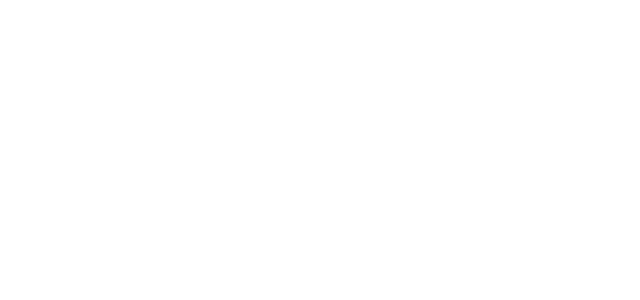
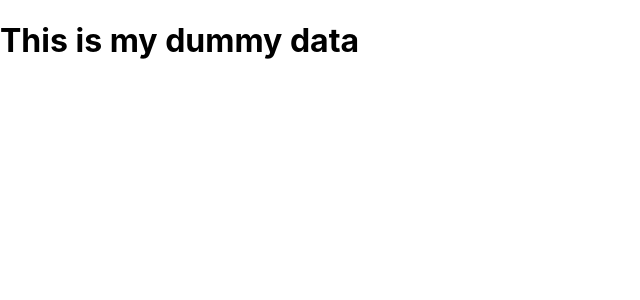
Before and after one commit to ialtafshaikh/trainee-profile-pages, a React (Create React App) app: page /dummy in a window 1280 px wide. Shown: the top 300 px of the page, without its empty margins (0-640 px from the left). Built offline with nearby package versions, Linux system fonts and the light colour scheme.

Commit message:
Dummy data is added

```diff
--- /dev/null
+++ b/src/pages/dummy.jsx
@@ -0,0 +1,13 @@
+import React, { Component } from "react";
+
+class Dummy extends Component {
+	render() {
+		return (
+			<div>
+				<h1>This is my dummy data</h1>
+			</div>
+		);
+	}
+}
+
+export default Dummy;
--- a/src/routes/router.js
+++ b/src/routes/router.js
@@ -5,6 +5,7 @@
 import AboutUs from "../pages/AboutUs";
 import Test from "../pages/test";
 import ContactUs from "../pages/ContactUs";
+import Dummy from "../pages/dummy";
 
 export default class Router extends Component {
 	render() {
@@ -15,6 +16,7 @@
 						<Route path="/about" exact component={AboutUs} />
 						<Route path="/contact" exact component={ContactUs} />
 						<Route path="/test" exact component={Test} />
+						<Route path="/dummy" exact component={Dummy} />
 					</Switch>
 				</BrowserRouter>
 			</div>
```
Lines whose indentation alone changed are shown as unchanged.
